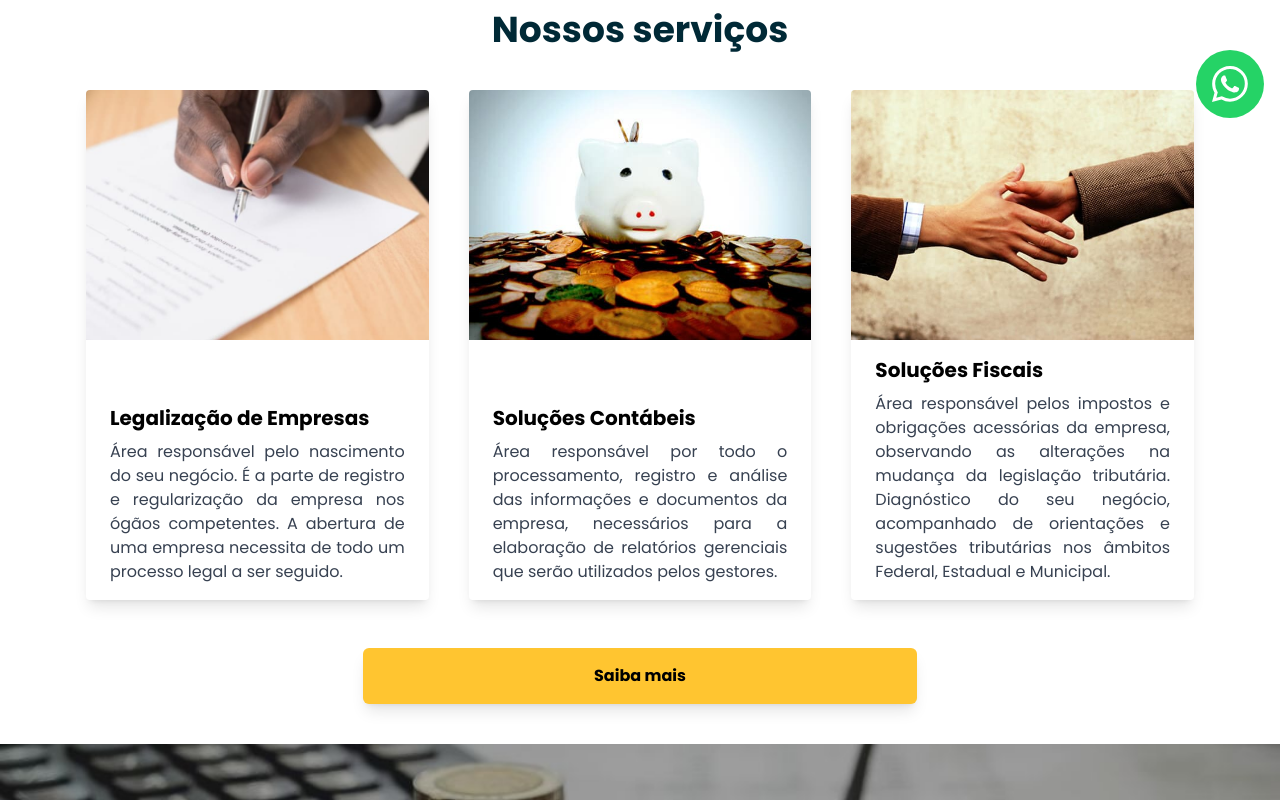
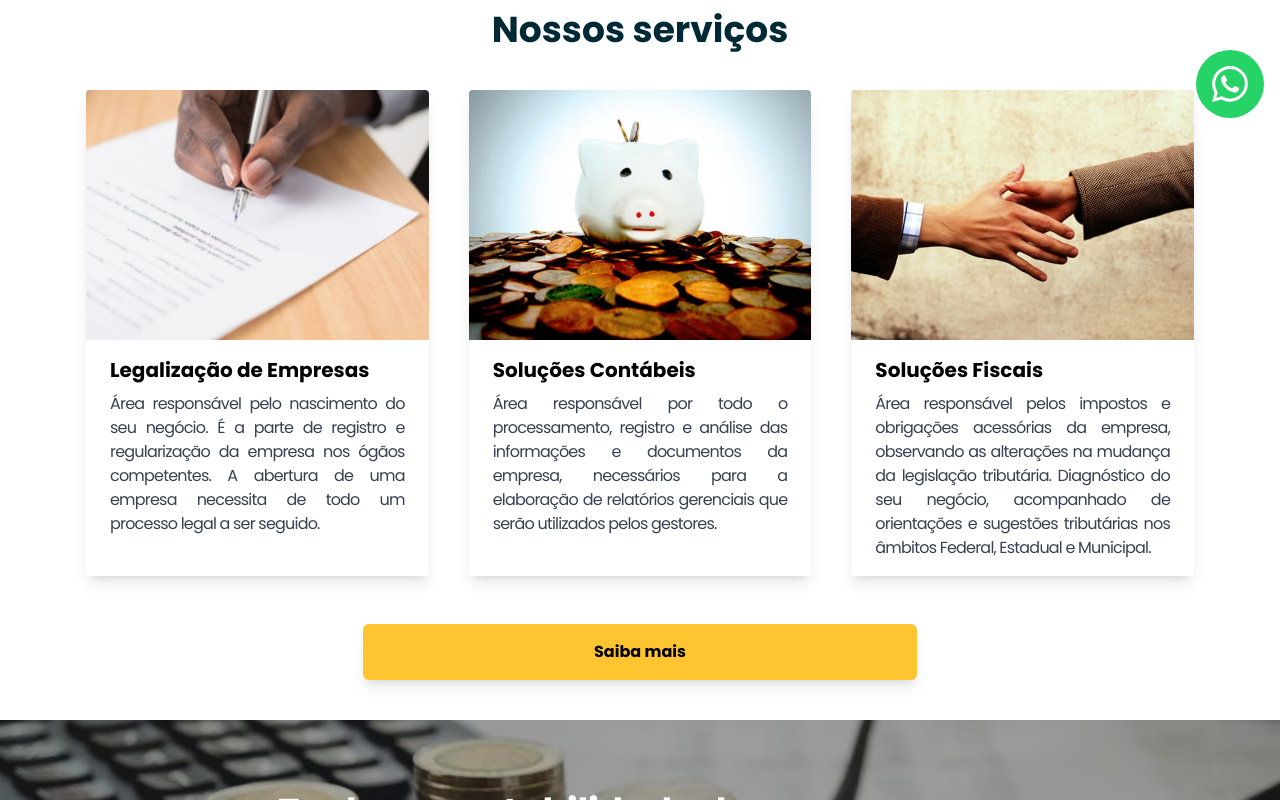
Before and after one commit to lucassdantas/Carneiro-e-Carballido, a React (Vite) app: page / in a window 1280 px wide. Shown: the part 666-1466 px from the top of the page. Built offline with nearby package versions, Linux system fonts and the light colour scheme.

Commit message:
fixed justified text

```diff
--- a/src/components/ServicesCard/index.tsx
+++ b/src/components/ServicesCard/index.tsx
@@ -14,10 +14,10 @@ type ServicesCardProps = {
 export const ServicesCard = ({ serviceTitle, imgUrl, children, hasButton=false, selectedService, handleOpenPopup }: ServicesCardProps) => {
   return (
     <div className="w-full rounded overflow-hidden shadow-lg flex flex-col justify-between max-w-[650px]">
-      <img className="w-full h-[250px] object-cover" src={imgUrl} alt={serviceTitle} />
-      <div className="px-6 py-4 ">
+      <img className="w-full min-h-[250px] max-h-[250px] object-cover" src={imgUrl} alt={serviceTitle} />
+      <div className="px-6 py-4 flex flex-col justify-start items-start h-full ">
         <div className="font-bold text-xl mb-2">{serviceTitle}</div>
-        <p className="text-gray-700 text-base text-justify">{children}</p>
+        <p className="text-gray-700 text-base text-justify tracking-tighter" style={{wordSpacing:'-25%'}}>{children}</p>
       </div>
       {hasButton && !handleOpenPopup && <div className='px-6 py-4' ><Button/></div>}
       {hasButton && handleOpenPopup && selectedService  && <div className='px-6 py-4' onClick={() => handleOpenPopup(selectedService)}><ServiceCardButton/></div>}
--- a/src/pages/Contact/index.tsx
+++ b/src/pages/Contact/index.tsx
@@ -18,7 +18,7 @@ export const Contact = () => {
       <Section className='pt-24 '>
         <div className="flex lg:flex-row flex-col-reverse items-center gap-12 ">
           <div className="flex flex-col lg:w-1/2 w-full">
-            <SuperTitle content='Continue conectado conosco' className='mb-2'/>
+            <SuperTitle content='Continue conectado conosco' className='text-blue-carneiro-e-carballido mb-2'/>
             <h2 className='text-4xl mb-4'>Fale conosco para uma solução personalizada</h2>
             <ul className='flex flex-col gap-2 items-start max-w-[60%]'>
               <li>
```
